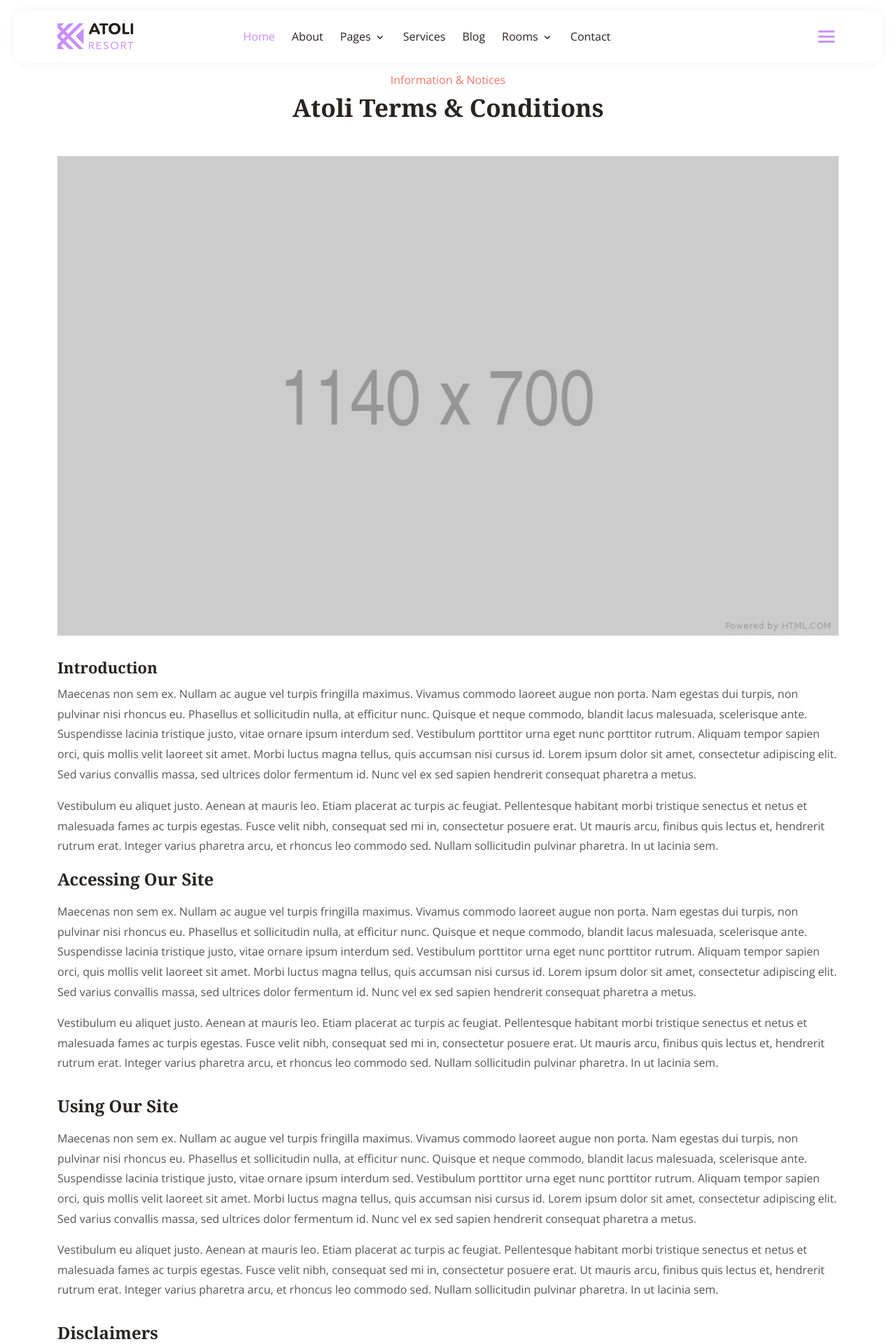
After one commit to 3ina/hotel_reservation_django_app, a Django app: page /term-conditions/ in a window 1280 px wide. The commit adds this page. Shown: the top 1920 px of the page at 70% size. Run offline with Django 5.2, Linux system fonts and the light colour scheme; some libraries are stand-ins or nearby versions.

Commit message:
add term-conditions  page

```diff
--- a/backend/urls.py
+++ b/backend/urls.py
@@ -6,5 +6,6 @@ app_name = "backend"
 urlpatterns = [
     path('',views.index,name='index'),
     path('about/', views.about, name='about'),
+    path('term-conditions/', views.term_conditions, name='term-conditions'),
 
 ]
--- a/backend/views.py
+++ b/backend/views.py
@@ -5,5 +5,8 @@ def index(request):
     return render(request,'backend/index.html',{})
 
 
-def about(requst):
-    return render(requst,'backend/about.html',{})
+def about(request):
+    return render(request, 'backend/about.html', {})
+
+def term_conditions(request):
+    return render(request,'backend/term-conditions.html',{})
--- /dev/null
+++ b/templates/backend/term-conditions.html
@@ -0,0 +1,121 @@
+{% extends 'base.html' %}
+{% load static %}
+
+
+{% block content %}
+      <!-- Terms Conditions Area -->
+        <div class="terms-conditions-area pt-100 pb-70">
+            <div class="container">
+                <div class="section-title text-center">
+                    <span class="sp-color">Information & Notices</span>
+                    <h2>Atoli Terms & Conditions</h2>
+                </div>
+                <div class="row pt-45">
+                    <div class="col-lg-12">
+                        <div class="terms-conditions-img">
+                            <img src="{% static 'img/terms-condition-img.jpg' %}" alt="Images">
+                        </div>
+
+                        <div class="single-area-content">
+                            <h3>Introduction</h3>
+                            <p>
+                                Maecenas non sem ex. Nullam ac augue vel turpis fringilla maximus. Vivamus commodo laoreet augue non porta. Nam egestas dui turpis, non pulvinar nisi
+                                rhoncus eu. Phasellus et sollicitudin nulla, at efficitur nunc. Quisque et neque commodo, blandit lacus malesuada, scelerisque ante. Suspendisse lacinia
+                                tristique justo, vitae ornare ipsum interdum sed. Vestibulum porttitor urna eget nunc porttitor rutrum. Aliquam tempor sapien orci, quis mollis velit laoreet
+                                sit amet. Morbi luctus magna tellus, quis accumsan nisi cursus id. Lorem ipsum dolor sit amet, consectetur adipiscing elit. Sed varius convallis massa, sed
+                                ultrices dolor fermentum id. Nunc vel ex sed sapien hendrerit consequat pharetra a metus.
+                            </p>
+                            <p>
+                                Vestibulum eu aliquet justo. Aenean at mauris leo. Etiam placerat ac turpis ac feugiat. Pellentesque habitant morbi tristique senectus et netus et
+                                malesuada fames ac turpis egestas. Fusce velit nibh, consequat sed mi in, consectetur posuere erat. Ut mauris arcu, finibus quis lectus et, hendrerit
+                                rutrum erat. Integer varius pharetra arcu, et rhoncus leo commodo sed. Nullam sollicitudin pulvinar pharetra. In ut lacinia sem.
+                            </p>
+                        </div>
+
+                        <div class="single-content">
+                            <h3>Accessing Our Site</h3>
+                            <p>
+                                Maecenas non sem ex. Nullam ac augue vel turpis fringilla maximus. Vivamus commodo laoreet augue non porta. Nam egestas dui turpis, non pulvinar nisi
+                                rhoncus eu. Phasellus et sollicitudin nulla, at efficitur nunc. Quisque et neque commodo, blandit lacus malesuada, scelerisque ante. Suspendisse lacinia
+                                tristique justo, vitae ornare ipsum interdum sed. Vestibulum porttitor urna eget nunc porttitor rutrum. Aliquam tempor sapien orci, quis mollis velit laoreet
+                                sit amet. Morbi luctus magna tellus, quis accumsan nisi cursus id. Lorem ipsum dolor sit amet, consectetur adipiscing elit. Sed varius convallis massa, sed
+                                ultrices dolor fermentum id. Nunc vel ex sed sapien hendrerit consequat pharetra a metus.
+                            </p>
+                            <p>
+                                Vestibulum eu aliquet justo. Aenean at mauris leo. Etiam placerat ac turpis ac feugiat. Pellentesque habitant morbi tristique senectus et netus et
+                                malesuada fames ac turpis egestas. Fusce velit nibh, consequat sed mi in, consectetur posuere erat. Ut mauris arcu, finibus quis lectus et, hendrerit
+                                rutrum erat. Integer varius pharetra arcu, et rhoncus leo commodo sed. Nullam sollicitudin pulvinar pharetra. In ut lacinia sem.
+                            </p>
+                        </div>
+
+                        <div class="single-content">
+                            <h3>Using Our Site</h3>
+                            <p>
+                                Maecenas non sem ex. Nullam ac augue vel turpis fringilla maximus. Vivamus commodo laoreet augue non porta. Nam egestas dui turpis, non pulvinar nisi
+                                rhoncus eu. Phasellus et sollicitudin nulla, at efficitur nunc. Quisque et neque commodo, blandit lacus malesuada, scelerisque ante. Suspendisse lacinia
+                                tristique justo, vitae ornare ipsum interdum sed. Vestibulum porttitor urna eget nunc porttitor rutrum. Aliquam tempor sapien orci, quis mollis velit laoreet
+                                sit amet. Morbi luctus magna tellus, quis accumsan nisi cursus id. Lorem ipsum dolor sit amet, consectetur adipiscing elit. Sed varius convallis massa, sed
+                                ultrices dolor fermentum id. Nunc vel ex sed sapien hendrerit consequat pharetra a metus.
+                            </p>
+                            <p>
+                                Vestibulum eu aliquet justo. Aenean at mauris leo. Etiam placerat ac turpis ac feugiat. Pellentesque habitant morbi tristique senectus et netus et
+                                malesuada fames ac turpis egestas. Fusce velit nibh, consequat sed mi in, consectetur posuere erat. Ut mauris arcu, finibus quis lectus et, hendrerit
+                                rutrum erat. Integer varius pharetra arcu, et rhoncus leo commodo sed. Nullam sollicitudin pulvinar pharetra. In ut lacinia sem.
+                            </p>
+                        </div>
+
+                        <div class="single-content">
+                            <h3> Disclaimers</h3>
+                            <p>
+                                Maecenas non sem ex. Nullam ac augue vel turpis fringilla maximus. Vivamus commodo laoreet augue non porta. Nam egestas dui turpis, non pulvinar nisi
+                                rhoncus eu. Phasellus et sollicitudin nulla, at efficitur nunc. Quisque et neque commodo, blandit lacus malesuada, scelerisque ante. Suspendisse lacinia
+                                tristique justo, vitae ornare ipsum interdum sed. Vestibulum porttitor urna eget nunc porttitor rutrum. Aliquam tempor sapien orci, quis mollis velit laoreet
+                                sit amet. Morbi luctus magna tellus, quis accumsan nisi cursus id. Lorem ipsum dolor sit amet, consectetur adipiscing elit. Sed varius convallis massa, sed
+                                ultrices dolor fermentum id. Nunc vel ex sed sapien hendrerit consequat pharetra a metus.
+                            </p>
+                            <p>
+                                Vestibulum eu aliquet justo. Aenean at mauris leo. Etiam placerat ac turpis ac feugiat. Pellentesque habitant morbi tristique senectus et netus et
+                                malesuada fames ac turpis egestas. Fusce velit nibh, consequat sed mi in, consectetur posuere erat. Ut mauris arcu, finibus quis lectus et, hendrerit
+                                rutrum erat. Integer varius pharetra arcu, et rhoncus leo commodo sed. Nullam sollicitudin pulvinar pharetra. In ut lacinia sem.
+                            </p>
+                        </div>
+
+                        <div class="single-content">
+                            <h3>Intellectual Property Rights</h3>
+                            <p>
+                                Maecenas non sem ex. Nullam ac augue vel turpis fringilla maximus. Vivamus commodo laoreet augue non porta. Nam egestas dui turpis, non pulvinar nisi
+                                rhoncus eu. Phasellus et sollicitudin nulla, at efficitur nunc. Quisque et neque commodo, blandit lacus malesuada, scelerisque ante. Suspendisse lacinia
+                                tristique justo, vitae ornare ipsum interdum sed. Vestibulum porttitor urna eget nunc porttitor rutrum. Aliquam tempor sapien orci, quis mollis velit laoreet
+                                sit amet. Morbi luctus magna tellus, quis accumsan nisi cursus id. Lorem ipsum dolor sit amet, consectetur adipiscing elit. Sed varius convallis massa, sed
+                                ultrices dolor fermentum id. Nunc vel ex sed sapien hendrerit consequat pharetra a metus.
+                            </p>
+                            <p>
+                                Vestibulum eu aliquet justo. Aenean at mauris leo. Etiam placerat ac turpis ac feugiat. Pellentesque habitant morbi tristique senectus et netus et
+                                malesuada fames ac turpis egestas. Fusce velit nibh, consequat sed mi in, consectetur posuere erat. Ut mauris arcu, finibus quis lectus et, hendrerit
+                                rutrum erat. Integer varius pharetra arcu, et rhoncus leo commodo sed. Nullam sollicitudin pulvinar pharetra. In ut lacinia sem.
+                            </p>
+                        </div>
+
+                        <div class="single-content">
+                            <h3>Exclusions and limitations</h3>
+                            <p>
+                                Maecenas non sem ex. Nullam ac augue vel turpis fringilla maximus. Vivamus commodo laoreet augue non porta. Nam egestas dui turpis, non pulvinar nisi
+                                rhoncus eu. Phasellus et sollicitudin nulla, at efficitur nunc. Quisque et neque commodo, blandit lacus malesuada, scelerisque ante. Suspendisse lacinia
+                                tristique justo, vitae ornare ipsum interdum sed. Vestibulum porttitor urna eget nunc porttitor rutrum. Aliquam tempor sapien orci, quis mollis velit laoreet
+                                sit amet. Morbi luctus magna tellus, quis accumsan nisi cursus id. Lorem ipsum dolor sit amet, consectetur adipiscing elit. Sed varius convallis massa, sed
+                                ultrices dolor fermentum id. Nunc vel ex sed sapien hendrerit consequat pharetra a metus.
+                            </p>
+                            <p>
+                                Vestibulum eu aliquet justo. Aenean at mauris leo. Etiam placerat ac turpis ac feugiat. Pellentesque habitant morbi tristique senectus et netus et
+                                malesuada fames ac turpis egestas. Fusce velit nibh, consequat sed mi in, consectetur posuere erat. Ut mauris arcu, finibus quis lectus et, hendrerit
+                                rutrum erat. Integer varius pharetra arcu, et rhoncus leo commodo sed. Nullam sollicitudin pulvinar pharetra. In ut lacinia sem.
+                            </p>
+                        </div>
+                    </div>
+                </div>
+            </div>
+        </div>
+        <!-- Terms Conditions Area End -->
+
+
+{% endblock %}
--- a/templates/base.html
+++ b/templates/base.html
@@ -349,7 +313,7 @@
                                 <h3>Links</h3>
                                 <ul class="footer-list">
                                     <li>
-                                        <a href="about.html" target="_blank">
+                                        <a href="{% url 'backend:about' %}" target="_blank">
                                             <i class='bx bx-caret-right'></i>
                                             About Us
                                         </a>
@@ -373,7 +337,7 @@
                                         </a>
                                     </li>
                                     <li>
-                                        <a href="terms-condition.html" target="_blank">
+                                        <a href="{% url 'backend:term-conditions' %}" target="_blank">
                                             <i class='bx bx-caret-right'></i>
                                             Terms
                                         </a>
@@ -393,7 +357,7 @@
                                 <h3>Useful Links</h3>
                                 <ul class="footer-list">
                                     <li>
-                                        <a href="index.html" target="_blank">
+                                        <a href="{% url 'backend:index' %}" target="_blank">
                                             <i class='bx bx-caret-right'></i>
                                             Home
                                         </a>
```
Also changed, not shown: other parts of templates/base.html (+0 -36 lines).
